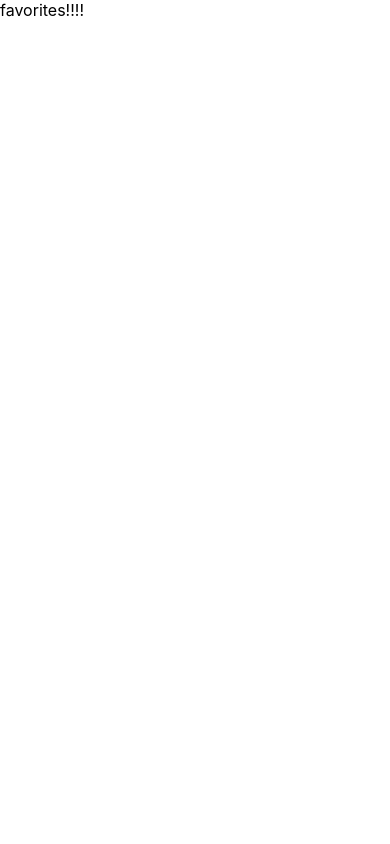
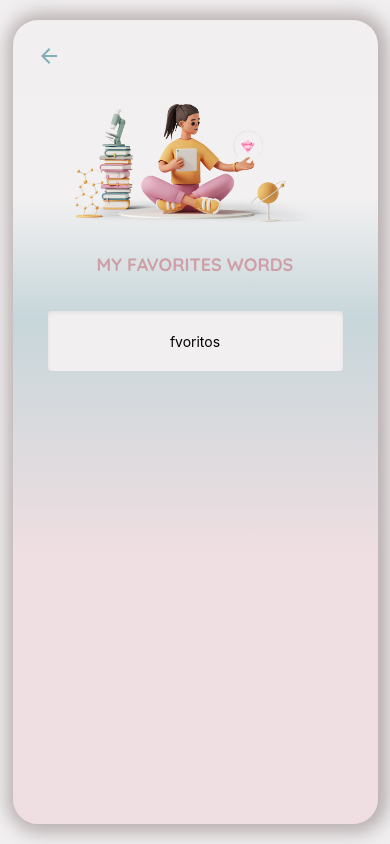
Before and after one commit to sueherrera30/sue-dictionary, a React (Create React App) app: page /favorites in a window 390 px wide. Built offline with nearby package versions, Linux system fonts and the light colour scheme.

Commit message:
feat: endfavorites view

```diff
--- a/src/pages/Favorites.jsx
+++ b/src/pages/Favorites.jsx
@@ -1,12 +1,26 @@
 import React from "react";
+import { useNavigate } from 'react-router-dom';
+import { MdOutlineArrowBack as Back } from "react-icons/md";
 
-// import styles from './styles/home.module.css';
-
+import thinking from '../assets/thinking.png'
+import sharedStyles from './styles/home.module.css';
+import styles from './styles/favorites.module.css';
 const Favorites = () => {
-    console.log("hola favorites")
+    let navigate = useNavigate();
     return (
-        <section>
-         favorites!!!!
+        <section className={sharedStyles.mainContainer}>
+            <div className={`${sharedStyles.container} ${styles.container}`}>
+                <header className={styles.header}>
+                    <Back  className={styles.icons} onClick={() => navigate('/')} />
+                    <div className={styles.imageContainer} >
+                        <img alt="decoration" src={thinking} className={styles.image} />
+                    </div>
+                    <h2 className={styles.title}>MY FAVORITES WORDS</h2>
+                </header>
+                <div className={styles.wordsContainer} >
+                    <div className={styles.word} >fvoritos</div>
+                </div>
+            </div>
         </section>
     )
 };
--- /dev/null
+++ b/src/pages/styles/favorites.module.css
@@ -0,0 +1,92 @@
+.container {
+    justify-content: flex-start;
+}
+.header {
+    width: 100%;
+    display: flex;
+    align-items: center;
+}
+.title {
+    font-family: 'Quicksand', sans-serif;
+    font-size: 30px;
+    font-size: 700;
+    color: #ce9fa6;
+}
+.imageContainer {
+    margin: 40px 60px;
+    height: auto;
+    width: 400px;
+}
+.image {
+    object-fit: contain;
+    width: 100%;
+    height: 100%;
+}
+.icons {
+    color: #82aeb6;
+    font-size: 1.5rem;
+    cursor: pointer;
+    align-self: start;
+    padding: 24px;
+}
+.wordsContainer {
+    width: calc(100% - 20px);
+    height: auto;
+    margin: 12px;
+    display: flex;
+    justify-content: space-around;
+    flex-wrap: wrap;
+    align-items: center;
+    overflow: scroll;
+}
+
+.word {
+    width: calc(100% /4);
+    margin: 8px;
+    box-shadow: rgba(0, 0, 0, 0.06) 0px 2px 4px 0px inset;
+    background: #f1eff0;
+    height: 80px;
+    border-radius: 4px;
+    display: flex;
+    align-items:center;
+    justify-content: center;
+    cursor: pointer;
+}
+
+@media (max-width: 768px) {
+    .header {
+        flex-direction: column;
+    }
+    .title {
+        font-size: 24px;
+    }
+    .imageContainer {
+        height: auto;
+        width: 280px;
+    }
+    .wordContainer {
+        width: calc(100% - 50px);
+        height: auto;
+    }
+    .word {
+        width: calc(100% /3);
+        height: 60px;
+    }
+  }
+  @media (max-width: 425px) {
+    .header {
+        flex-direction: column;
+    }
+    .imageContainer {
+        margin:10px 20px;
+        height: auto;
+        width: 240px;
+    }
+    .title {
+        font-size: 18px;
+    }
+    .word {
+        font-size: 14px;
+        width: calc(100% - 50px);
+    }
+  }
--- a/src/pages/styles/home.module.css
+++ b/src/pages/styles/home.module.css
@@ -23,6 +23,7 @@
 -moz-box-shadow: 2px 1px 17px 8px rgba(135,117,117,0.52);
 background: linear-gradient(0deg, rgba(238,203,209,0.4640449929971989) 33%, rgba(130,174,182,0.38001137955182074) 63%, rgba(255,255,255,0.0746892507002801) 78%, rgba(255,255,255,0.04667804621848737) 88%, rgba(255,255,255,0) 100%);
 }
+
 .imageContainer {
     width: 300px;
     height: auto;
```
Also changed, not shown: src/assets/books.png (added), src/assets/thinking.png (added).
